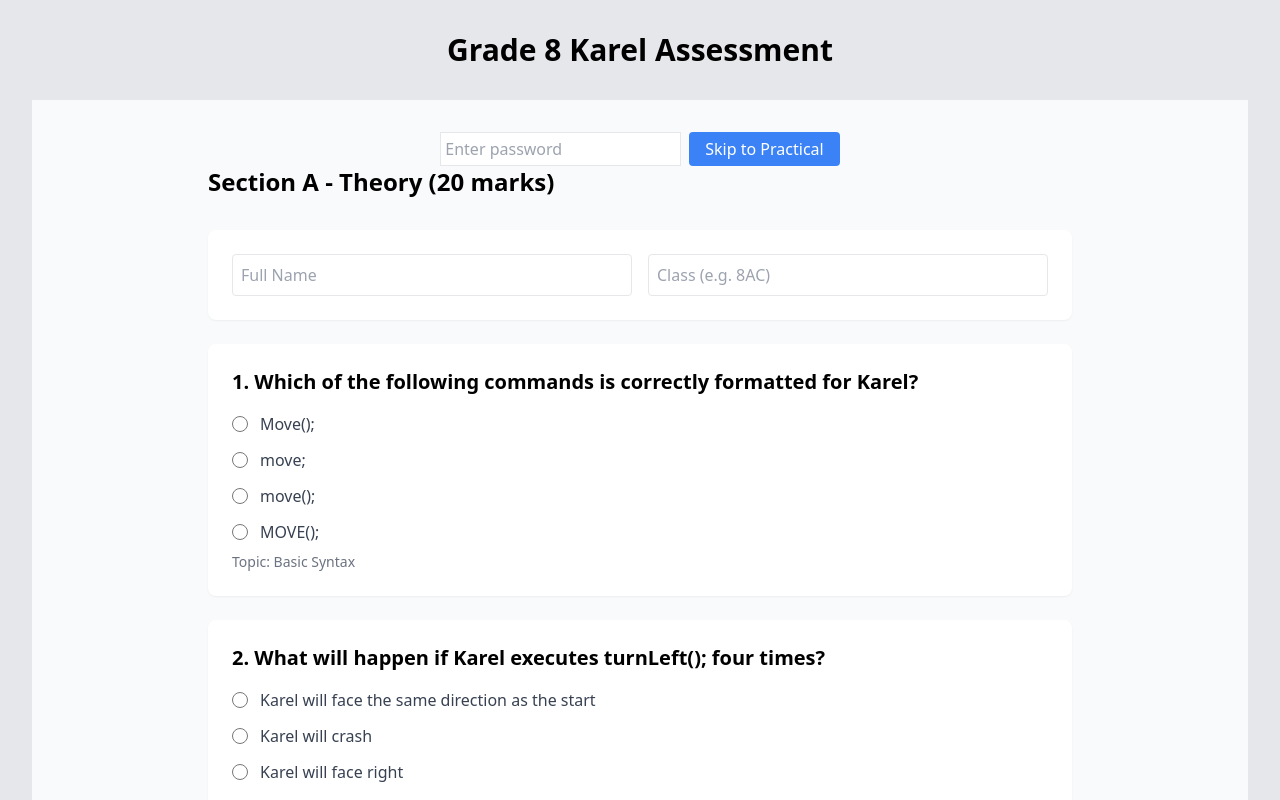
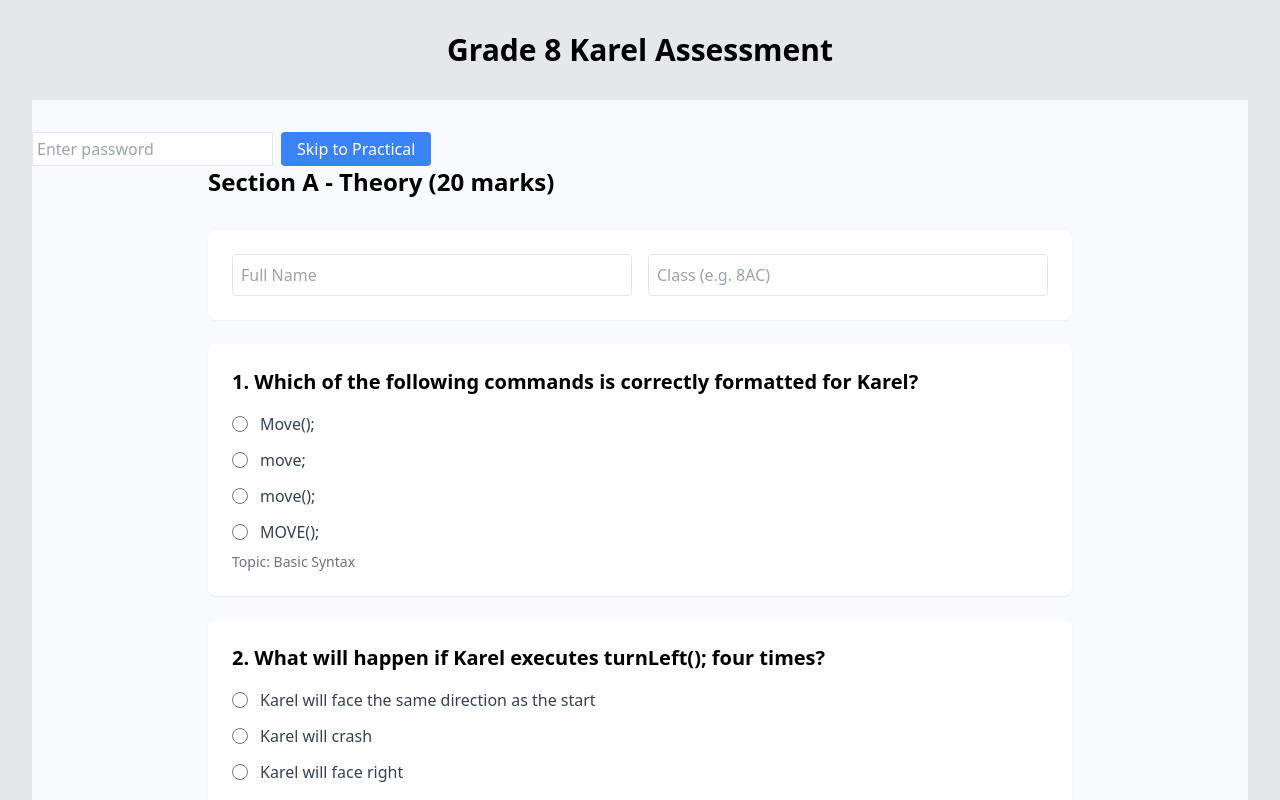
Before and after one commit to sjmc-IT-assessments/gr8-karel, a Next.js app: page /gr8-karel/assessment in a window 1280 px wide. Both pictures are taken after a click on the button "Skip to Practical". Shown: the top 800 px of the page. Built offline with nearby package versions, Linux system fonts and the light colour scheme.

Commit message:
Update index.tsx

```diff
--- a/src/components/QuizSection/index.tsx
+++ b/src/components/QuizSection/index.tsx
@@ -94,7 +94,7 @@
   return (
     <div className="min-h-screen bg-gray-50 py-8 ">
       {showInput ? (
-        <div className="flex gap-2 justify-center">
+        <div className="flex gap-2 justify-right">
           <input
             type="password"
             className="border p-1"
```
